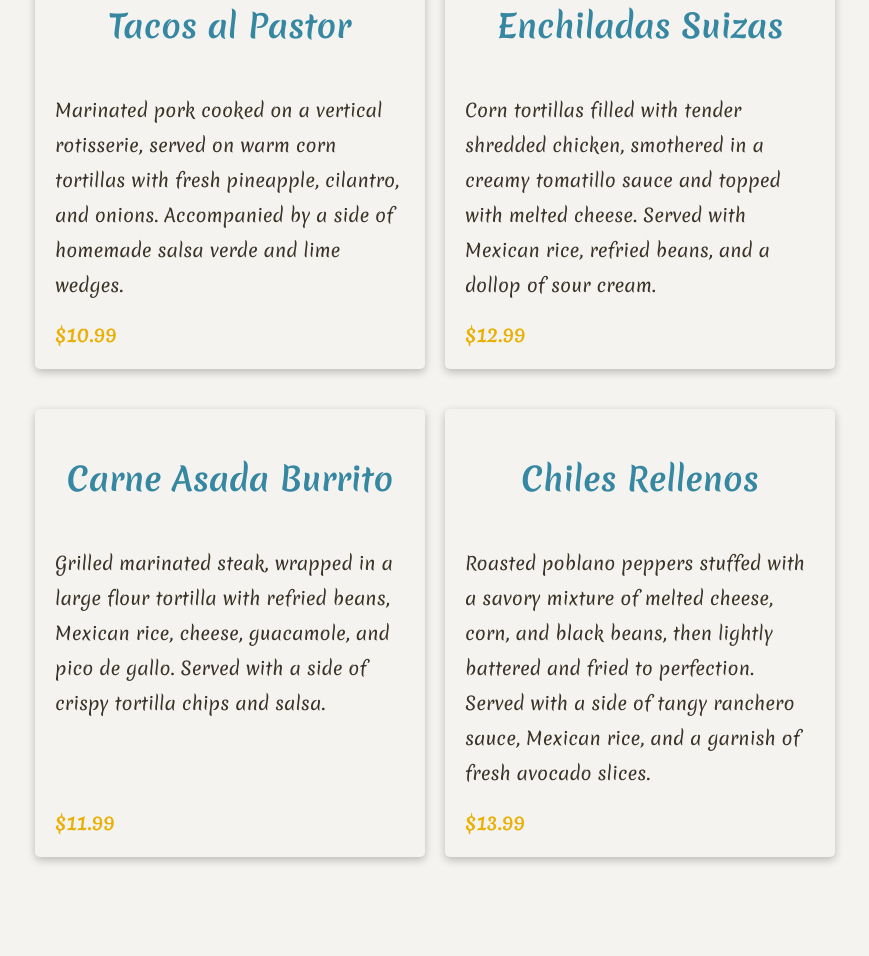
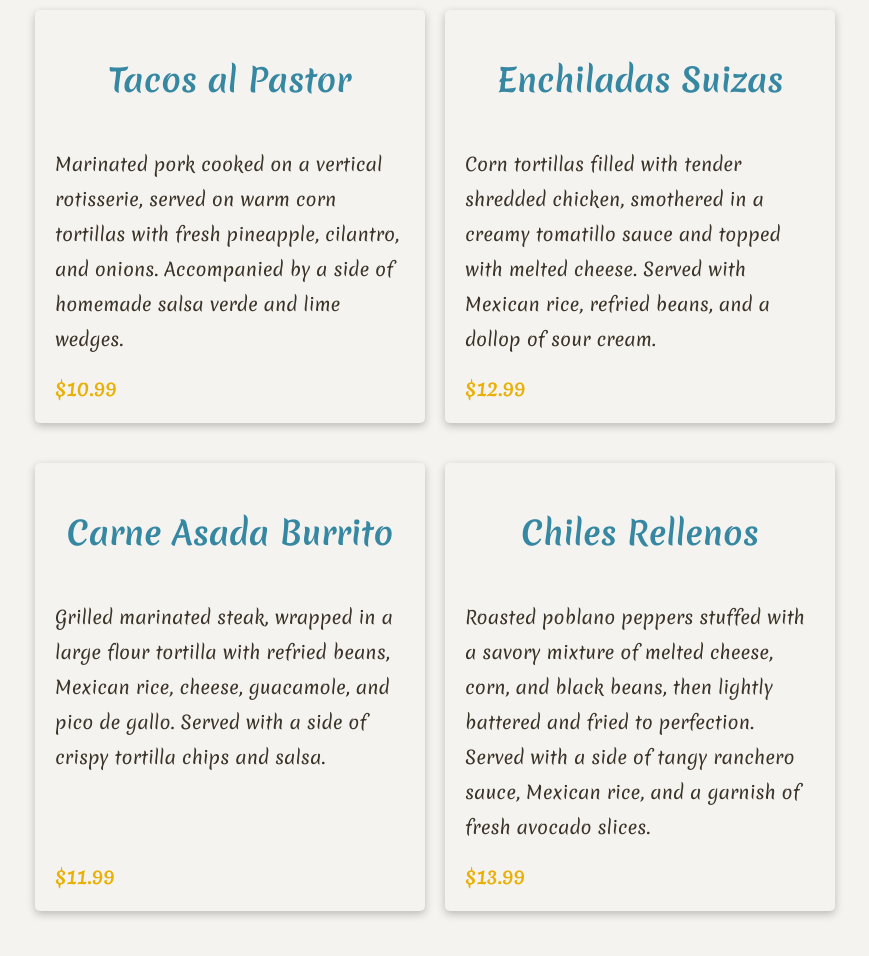
Before and after one commit to pandalexander/restaurant-odin, a website built with webpack: page src/index.html in a window 1280 px wide. Shown: the part 316-1272 px from the top of the page, without its empty margins (230-1099 px from the left). Built offline with nearby package versions, Linux system fonts and the light colour scheme; a web font is replaced by a local one.

Commit message:
Move all menu html to menuPage javascript

```diff
--- a/src/index.html
+++ b/src/index.html
@@ -27,7 +27,7 @@
       </nav>
     </header>
     <div id="content">
-      <h1>Our Delicious (yet brief) Menu</h1>
+      <!-- <h1>Our Delicious (yet brief) Menu</h1>
 
       <div class="menu-container">
         <div class="menu-item">
@@ -70,7 +70,7 @@
           </p>
           <span>$13.99</span>
         </div>
-      </div>
+      </div> -->
     </div>
   </body>
 </html>
--- a/src/index.js
+++ b/src/index.js
@@ -1,5 +1,6 @@
 import "./styles.css";
 import { buildHomePage } from "./homePage";
+import { buildMenuPage } from "./menuPage";
 
 const homeButton = document.getElementById("home-button");
 const menuButton = document.getElementById("menu-button");
@@ -11,7 +12,7 @@ function clearPage() {
   content.innerHTML = "";
 }
 
-// buildHomePage();
+buildMenuPage();
 
 homeButton.addEventListener("click", function () {
   clearPage();
--- /dev/null
+++ b/src/menuPage.js
@@ -0,0 +1,92 @@
+const buildMenuPage = () => {
+  const content = document.getElementById("content");
+
+  const menuHeader = document.createElement("h1");
+  menuHeader.textContent = "Our Delicious (yet brief) Menu";
+  content.appendChild(menuHeader);
+
+  const beansAndRice = document.createElement("h3");
+  beansAndRice.textContent =
+    "Gluten Free and Vegan options available upon request";
+  content.appendChild(beansAndRice);
+
+  const menuContainer = document.createElement("div");
+  menuContainer.classList.add("menu-container");
+  content.appendChild(menuContainer);
+
+  const firstMenuItem = document.createElement("div");
+  firstMenuItem.classList.add("menu-item");
+  menuContainer.appendChild(firstMenuItem);
+
+  const firstItemHeader = document.createElement("h2");
+  firstItemHeader.textContent = "Tacos al Pastor";
+  firstMenuItem.appendChild(firstItemHeader);
+
+  const firstItemPara = document.createElement("p");
+  firstItemPara.textContent =
+    "Marinated pork cooked on a vertical rotisserie, served on warm corn tortillas with fresh pineapple, cilantro, and onions. Accompanied by a side of homemade salsa verde and lime wedges.";
+  firstMenuItem.appendChild(firstItemPara);
+
+  const firstItemSpan = document.createElement("span");
+  firstItemSpan.textContent = "$10.99";
+  firstMenuItem.appendChild(firstItemSpan);
+
+  /* */
+
+  const secondMenuItem = document.createElement("div");
+  secondMenuItem.classList.add("menu-item");
+  menuContainer.appendChild(secondMenuItem);
+
+  const secondItemHeader = document.createElement("h2");
+  secondItemHeader.textContent = "Enchiladas Suizas";
+  secondMenuItem.appendChild(secondItemHeader);
+
+  const secondItemPara = document.createElement("p");
+  secondItemPara.textContent =
+    "Corn tortillas filled with tender shredded chicken, smothered in a creamy tomatillo sauce and topped with melted cheese. Served with Mexican rice, refried beans, and a dollop of sour cream.";
+  secondMenuItem.appendChild(secondItemPara);
+
+  const secondItemSpan = document.createElement("span");
+  secondItemSpan.textContent = "$12.99";
+  secondMenuItem.appendChild(secondItemSpan);
+
+  /* */
+
+  const thirdMenuItem = document.createElement("div");
+  thirdMenuItem.classList.add("menu-item");
+  menuContainer.appendChild(thirdMenuItem);
+
+  const thirdMenuHeader = document.createElement("h2");
+  thirdMenuHeader.textContent = "Carne Asada Burrito";
+  thirdMenuItem.appendChild(thirdMenuHeader);
+
+  const thirdItemPara = document.createElement("p");
+  thirdItemPara.textContent =
+    "Grilled marinated steak, wrapped in a large flour tortilla with refried beans, Mexican rice, cheese, guacamole, and pico de gallo. Served with a side of crispy tortilla chips and salsa.";
+  thirdMenuItem.appendChild(thirdItemPara);
+
+  const thirdItemSpan = document.createElement("span");
+  thirdItemSpan.textContent = "$11.99";
+  thirdMenuItem.appendChild(thirdItemSpan);
+
+  /* */
+
+  const fourthMenuItem = document.createElement("div");
+  fourthMenuItem.classList.add("menu-item");
+  menuContainer.appendChild(fourthMenuItem);
+
+  const fourthMenuHeader = document.createElement("h2");
+  fourthMenuHeader.textContent = "Chiles Rellenos";
+  fourthMenuItem.appendChild(fourthMenuHeader);
+
+  const fourthItemPara = document.createElement("p");
+  fourthItemPara.textContent =
+    "Roasted poblano peppers stuffed with a savory mixture of melted cheese, corn, and black beans, then lightly battered and fried to perfection. Served with a side of tangy ranchero sauce, Mexican rice, and a garnish of fresh avocado slices.";
+  fourthMenuItem.appendChild(fourthItemPara);
+
+  const fourthItemSpan = document.createElement("span");
+  fourthItemSpan.textContent = "$13.99";
+  fourthMenuItem.appendChild(fourthItemSpan);
+};
+
+export { buildMenuPage };
--- a/src/styles.css
+++ b/src/styles.css
@@ -91,6 +91,12 @@ h2 {
   color: #3587a2;
 }
 
+h3 {
+  text-align: center;
+  font-size: 22px;
+  color: #3a3328;
+}
+
 strong {
   color: #e9b107;
 }
```
Also changed, not shown: dist/index.html, dist/main.js.
